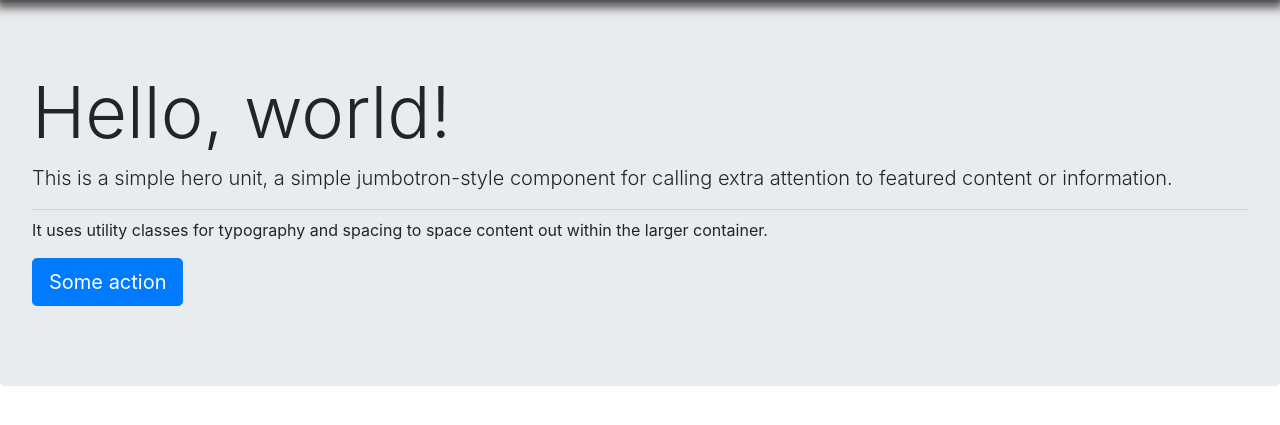
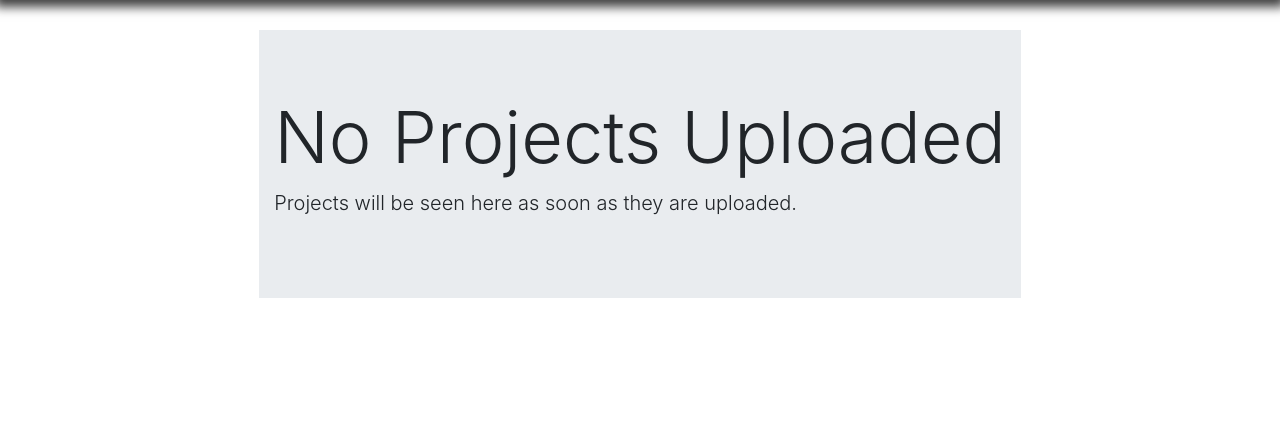
Before and after one commit to edumorris/iper, a Django app: page / in a window 1280 px wide. Shown: the part 72-497 px from the top of the page. Run offline with Django 3.2, Linux system fonts and the light colour scheme; the visitor is signed in with stand-in values (Sample User, id 1); data comes from the database, SQL or seed files in the repository; data that the repository does not hold is empty; some libraries are stand-ins or nearby versions.

Commit message:
Comment functionality add

```diff
--- a/projectawards/forms.py
+++ b/projectawards/forms.py
@@ -12,3 +12,6 @@ class ProjectsForm(forms.Form):
     project = forms.CharField(label = 'Project Name:', max_length=50)
     description = forms.CharField(label = 'Project Description:', widget=forms.Textarea)
     repo = forms.CharField(label = 'Repository Link:', max_length=500)
+
+class CommentForm(forms.Form):
+    comment = forms.CharField(label = 'Comments:', max_length=2000)
--- a/projectawards/models.py
+++ b/projectawards/models.py
@@ -60,6 +60,8 @@ class Projects(models.Model):
 class Comments(models.Model):
     for_project = models.ForeignKey(Projects, on_delete=models.CASCADE)
     comment = models.CharField(max_length = 500)
+    submitted_by = models.ForeignKey(Profile, on_delete=models.CASCADE)
+    submitted_on = models.DateTimeField(auto_now_add=True)
 
     def __str__(self):
         return self.comment
@@ -67,6 +69,7 @@ class Comments(models.Model):
 class Review(models.Model):
     for_project = models.ForeignKey(Projects, on_delete=models.CASCADE)
     submitted_date = models.DateTimeField(auto_now_add=True)
+    submitted_by = models.ForeignKey(Profile, on_delete=models.CASCADE)
     user_interface = models.PositiveIntegerField(default=1, validators=[MinValueValidator(1), MaxValueValidator(10)]) # models.IntegerField(min_value=1, max_value=10)
     user_experience = models.PositiveIntegerField(default=1, validators=[MinValueValidator(1), MaxValueValidator(10)]) # models.IntegerField(min_value=1, max_value=10)
     responsiveness = models.PositiveIntegerField(default=1, validators=[MinValueValidator(1), MaxValueValidator(10)]) # models.IntegerField(min_value=1, max_value=10)
--- a/projectawards/templates/home.html
+++ b/projectawards/templates/home.html
@@ -7,15 +7,39 @@
 
 {% block content %}
     {{block.super}}
-    <div class="jumbotron">
-        <h1 class="display-3">Hello, world!</h1>
-        <p class="lead">This is a simple hero unit, a simple jumbotron-style component for
-                        calling extra attention to featured content or information.</p>
-        <hr class="my-2">
-        <p>It uses utility classes for typography and
-           spacing to space content out within the larger container.</p>
-        <p class="lead">
-          <a class="btn btn-primary btn-lg" href="#!" role="button">Some action</a>
-        </p>
+
+    <div class="container projects-container">
+        {% if projects %}
+            {% for project in projects %}
+                <div class="card">
+                    <div class="card-header">
+                        <div class="project-title">
+                            <h3 class="card-header text-left">{{project.project}}</h3>
+                        </div>
+                        <span class="text-right project-owner"><i>{{project.project_owner}}</i></span>
+                    </div>
+                    <div class="card-body text-center">
+                        <a href="{{project.repository_link}}">{{project.project_description}}</a>
+                    </div>
+                    <div class="card-footer footer-content">
+                        <div class="comments-button">
+                            <a href="{% url 'commenting' project.id profile.id %}" class="float-left">
+                                <i class="far fa-comment-alt"></i>
+                            </a>
+                        </div>
+                        <div class="review-button">
+                            <a href="" class="btn btn-warning float-right">Review Project</a>
+                        </div>
+                    </div>
+                </div>
+            {% endfor %}
+        {% else %}
+            <div class="jumbotron jumbotron-fluid">
+                <div class="container">
+                    <h1 class="display-3">No Projects Uploaded</h1>
+                    <p class="lead">Projects will be seen here as soon as they are uploaded.</p>
+                </div>
+            </div>
+        {% endif %}
     </div>
 {% endblock%}
--- a/projectawards/urls.py
+++ b/projectawards/urls.py
@@ -9,6 +9,7 @@ urlpatterns = [
     url(r'^profile/(\d+)', views.profile, name='profile'),
     url(r'^profile_update/(\d+)', views.profile_update, name='profile_update'),
     url(r'^project_upload/(\d+)', views.project_upload, name='project_upload'),
+    url(r'^comment/(\d+)/(\d+)', views.commenting, name='commenting'),
     # url(r'^like/(\d+)', views.likes, name='liking'),
     # APIs
     url(r'^api/projects/$', views.ProjectsList.as_view()),
--- a/projectawards/views.py
+++ b/projectawards/views.py
@@ -1,8 +1,8 @@
 from django.shortcuts import render, redirect
 from django.http import HttpResponse, Http404
-from .models import Profile, Projects
+from .models import Profile, Projects, Comments
 from django.contrib.auth.decorators import login_required
-from .forms import ProfileForm, ProjectsForm
+from .forms import ProfileForm, ProjectsForm, CommentForm
 
 # RestAPI Framework
 from rest_framework.response import Response
@@ -23,11 +23,12 @@ def index_test(request):
 def home(request):
     current_user = request.user
     profile = Profile.objects.get(user = current_user.id)
+    projects = Projects.objects.order_by('-id').all().select_related('project_owner')
 
     current_user = request.user
     title = "Home"
 
-    return render(request, 'home.html', {"current_user": current_user, "profile": profile, "title": title})
+    return render(request, 'home.html', {"current_user": current_user, "profile": profile, "title": title, "projects": projects})
 
 @login_required(login_url='/accounts/login')
 def profile(request, user_id):
@@ -89,6 +90,31 @@ def project_upload(request, user_id):
 
     return render(request, 'project_upload.html', {"title": title, "ProjectUploadForm": form, "profile": profile})
 
+@login_required(login_url='/accounts/login')
+def commenting(request, project_id, user_id):
+    current_user = request.user
+    title = "Comments"
+
+    profile = Profile.objects.get(user = user_id)
+    project = Projects.objects.get(id = project_id)
+
+    old_comments = Comments.objects.filter(for_project = project_id).all()
+
+    if request.method == 'POST':
+        form = CommentForm(request.POST)
+        if form.is_valid():
+            new_comment = form.cleaned_data['comment']
+
+            add_comment = Comments(for_project = project, comment = new_comment, submitted_by = profile)
+            add_comment.save()
+
+            return redirect(home)
+    else:
+        form = CommentForm()
+
+    return render(request, 'comments.html', {"title": title, "CommentForm": form, "project": project, "old_comments": old_comments, "profile": profile})
+
+
 # API Functionality
 class ProjectsList(APIView):
     def get(self, request, format=None):
--- a/static/css/home.css
+++ b/static/css/home.css
@@ -0,0 +1,30 @@
+.projects-container {
+    margin: 30px auto;
+    display: flex;
+    flex-direction: row;
+    flex-wrap: wrap;
+    justify-content: center;
+}
+
+.projects-container .card {
+    max-width: 400px !important;
+    min-width: 400px !important;
+    height: auto;
+}
+
+.project-owner {
+    float: right;
+    margin: 5px;
+    font-size: smaller;
+    font-family: 'cursive';
+}
+
+
+.footer-content {
+    display: inline-block;
+}
+
+
+.comments-button, review-button {
+    margin: 5px;
+}
```
Also changed, not shown: projectawards/templates/comments.html (added, +55 -0 lines), static/css/comments.css (added, +13 -0 lines), projectawards/migrations/0001_initial.py.
